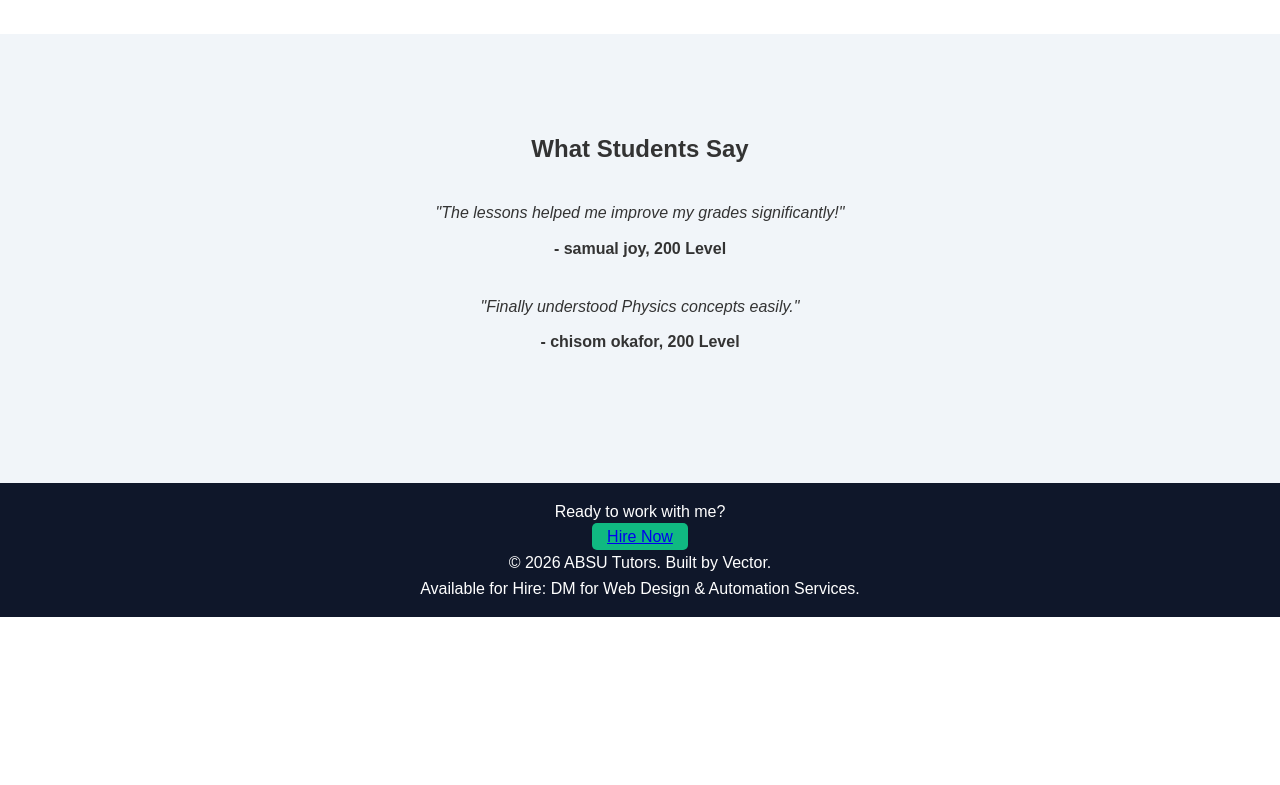
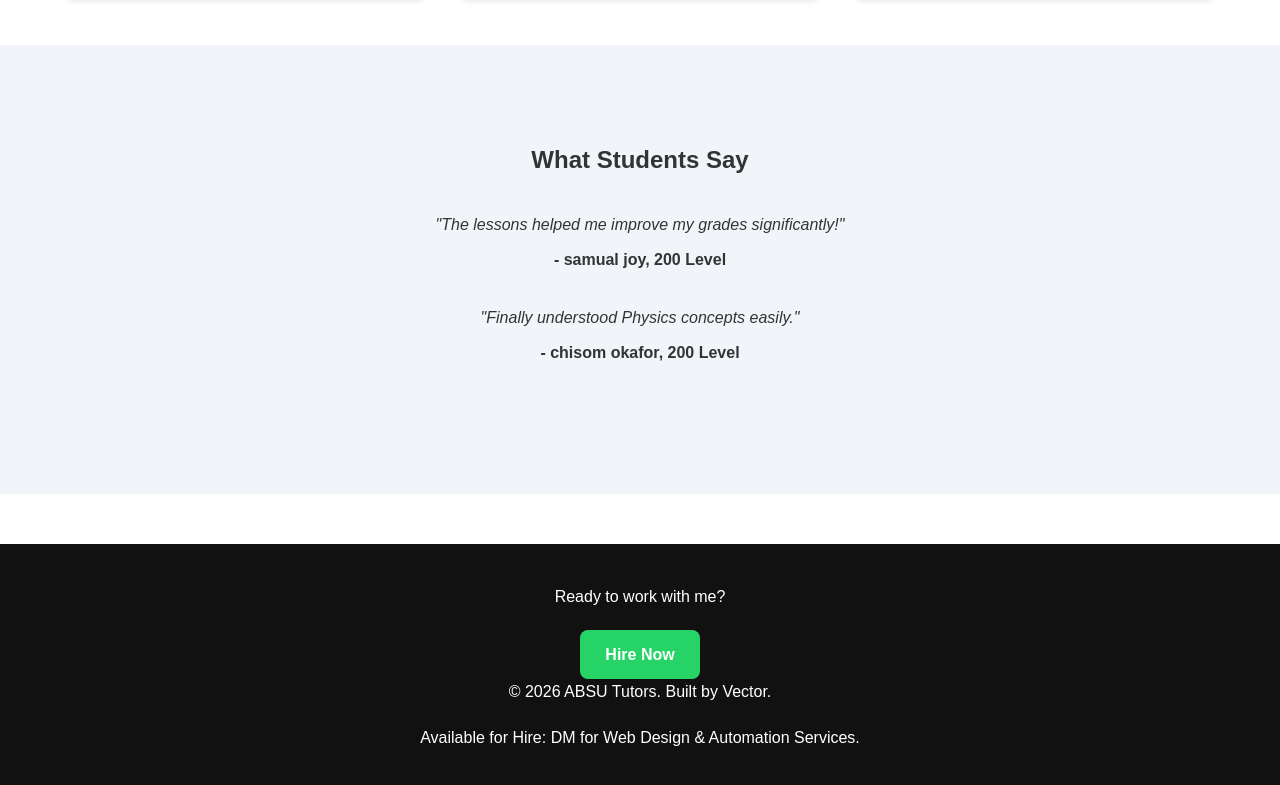
Before and after one commit to ericprince957-cloud/portolio-V1, a plain HTML site: page index.html in a window 1280 px wide. Shown: the part 655-1440 px from the top of the page. Before the commit the page ends 1272 px from the top, so only its background shows below. Drawn offline with Linux system fonts and the light colour scheme.

Commit message:
Update style.css

```diff
--- a/style.css
+++ b/style.css
@@ -51,3 +51,37 @@ footer { background: #0f172a; color: white; text-align: center; padding: 1rem; }
     .navbar { flex-direction: column; gap: 10px; }
     .hero h1 { font-size: 1.8rem; }
 }
+
+footer {
+    background-color: #111;
+    color: white;
+    text-align: center;
+    padding: 40px 20px;
+    margin-top: 50px;
+}
+
+footer p {
+    margin-bottom: 20px;
+}
+
+.btn-nav {
+    display: inline-block;
+    background-color: #25D366;
+    color: white;
+    text-decoration: none;
+    padding: 12px 25px;
+    border-radius: 8px;
+    font-weight: bold;
+    transition: 0.3s;
+}
+
+.btn-nav:hover {
+    background-color: #1ebe5d;
+    transform: translateY(-2px);
+}
+
+.copyright {
+    margin-top: 25px;
+    font-size: 14px;
+    color: #aaa;
+}
```
